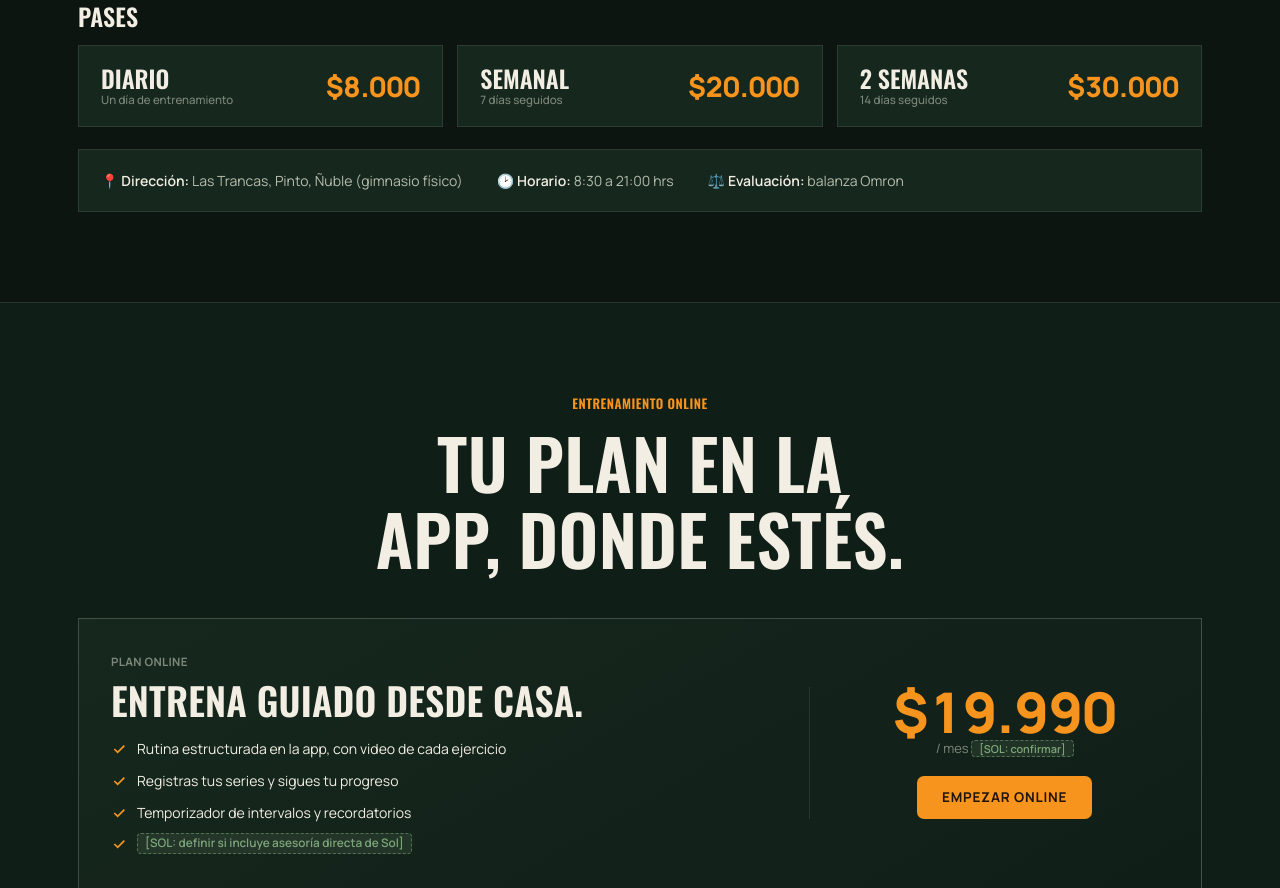
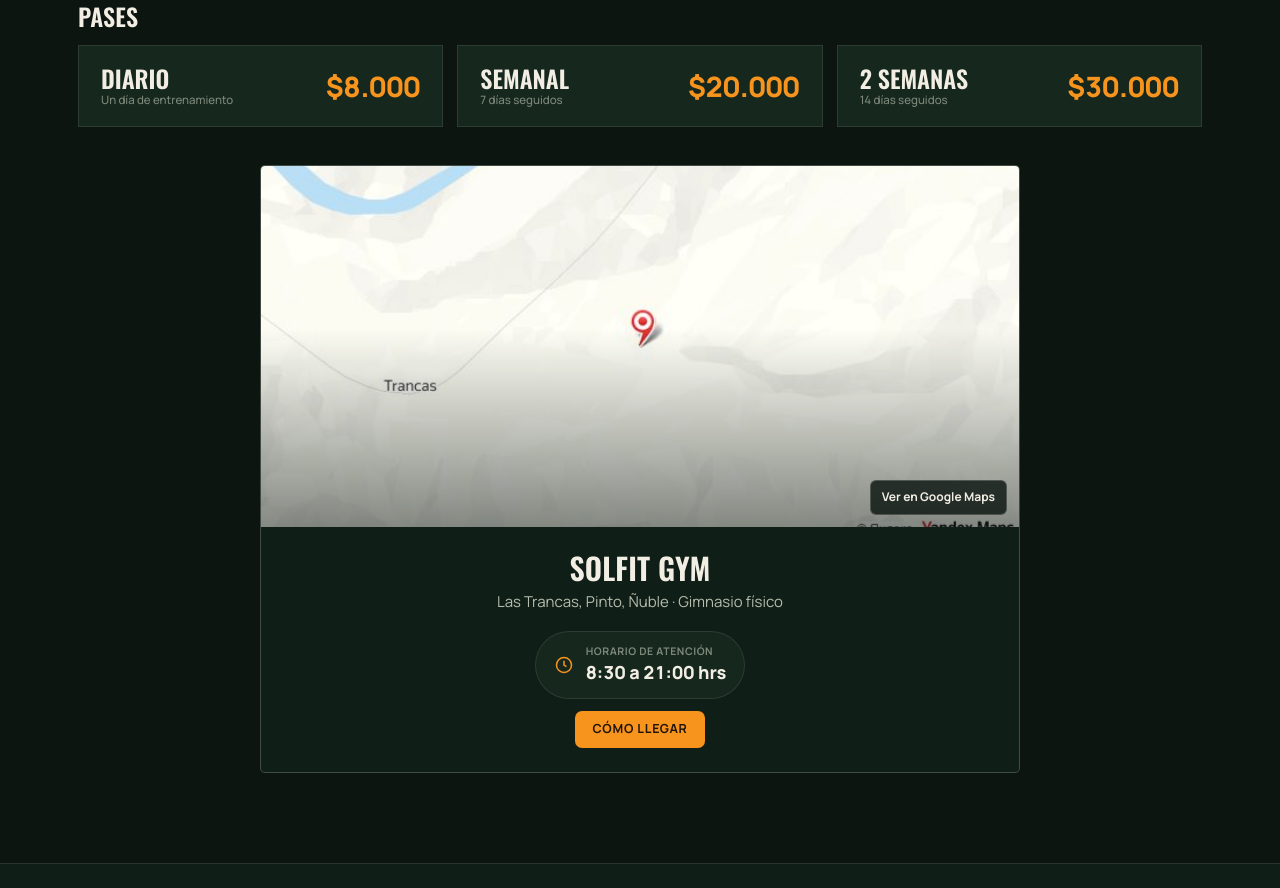
Before and after one commit to clementeignacio19-cloud/landing-solfit, a plain HTML site: page index.html in a window 1280 px wide. Shown: the part 8069-8957 px from the top of the page. Drawn offline with nearby package versions, Linux system fonts and the light colour scheme.

Commit message:
Add files via upload

```diff
--- a/index.html
+++ b/index.html
@@ -222,6 +222,19 @@
   .pase:hover{border-color:var(--sun);}
   .where{margin-top:22px;border:1px solid var(--line);background:var(--forest-2);padding:20px 22px;display:flex;flex-wrap:wrap;gap:14px 34px;align-items:center;font-size:14px;color:var(--bone-soft);}
   .where b{color:var(--bone);font-weight:600;}
+  .place{max-width:760px;margin:38px auto 0;border:1px solid var(--line-strong);background:var(--forest-1);overflow:hidden;border-radius:5px;}
+  .place-map{display:block;position:relative;aspect-ratio:2.1/1;overflow:hidden;}
+  .place-map img{width:100%;height:100%;object-fit:cover;}
+  .place-map::after{content:"";position:absolute;inset:0;background:linear-gradient(to top,rgba(12,21,16,.5),transparent 55%);pointer-events:none;}
+  .place-see{position:absolute;right:12px;bottom:12px;z-index:2;font-size:12px;font-weight:700;background:rgba(12,21,16,.82);border:1px solid var(--line-strong);color:var(--bone);padding:7px 11px;border-radius:6px;}
+  .place-map:hover .place-see{color:var(--sun);border-color:var(--sun);}
+  .place-info{padding:24px;display:flex;flex-direction:column;align-items:center;text-align:center;gap:6px;}
+  .place-info h3{font-family:var(--ff-display);font-size:30px;font-weight:600;text-transform:uppercase;margin:0;}
+  .place-addr{margin:0;font-size:15px;color:var(--bone-soft);}
+  .place-hours{display:inline-flex;align-items:center;gap:12px;margin:12px 0 6px;border:1px solid var(--line);background:var(--forest-2);padding:11px 18px;border-radius:99px;}
+  .place-hours svg{color:var(--sun);flex:0 0 auto;}
+  .place-k{display:block;font-size:10.5px;letter-spacing:.05em;text-transform:uppercase;color:var(--ash);font-weight:700;}
+  .place-hours b{font-family:var(--ff-num);font-size:18px;font-weight:800;color:var(--bone);font-variant-numeric:tabular-nums;}
 
   /* online */
   .online-card{border:1px solid var(--line-strong);background:linear-gradient(150deg,#16281D,#101E18);padding:34px 32px;display:grid;grid-template-columns:1.3fr .7fr;gap:30px;align-items:center;}
@@ -765,7 +778,7 @@
 <section id="presencial">
   <div class="wrap">
     <div class="section-head">
-      <div><span class="eyebrow">Presencial · Las Trancas</span><h2>Planes mensuales y pases.</h2></div>
+      <div><span class="eyebrow">Solfit Gym · Las Trancas</span><h2>Planes mensuales y pases.</h2></div>
       <p>Elige un plan mensual para entrenar seguido, o un pase si vienes por temporada. Todos incluyen tu cuenta en la app Solfit.</p>
     </div>
     <div class="plans">
@@ -782,10 +795,20 @@
       <div class="pase"><button onclick="openCheckout('Pase semanal','$20.000','Pase de 1 semana')"><span class="pl">Semanal<small>7 días seguidos</small></span><span class="pr num">$20.000</span></button></div>
       <div class="pase"><button onclick="openCheckout('Pase 2 semanas','$30.000','Pase de 2 semanas')"><span class="pl">2 semanas<small>14 días seguidos</small></span><span class="pr num">$30.000</span></button></div>
     </div>
-    <div class="where">
-      <span>📍 <b>Dirección:</b> Las Trancas, Pinto, Ñuble (gimnasio físico)</span>
-      <span>🕑 <b>Horario:</b> 8:30 a 21:00 hrs</span>
-      <span>⚖️ <b>Evaluación:</b> balanza Omron</span>
+    <div class="place">
+      <a class="place-map" href="https://www.google.com/maps/search/?api=1&query=Valle+Las+Trancas,+Pinto,+Chile" target="_blank" rel="noopener" aria-label="Ver Solfit Gym en Google Maps">
+        <img src="mapa.jpg" alt="Mapa de Las Trancas, Pinto, Ñuble" loading="lazy">
+        <span class="place-see">Ver en Google Maps</span>
+      </a>
+      <div class="place-info">
+        <h3>Solfit Gym</h3>
+        <p class="place-addr">Las Trancas, Pinto, Ñuble · Gimnasio físico</p>
+        <div class="place-hours">
+          <svg width="20" height="20" viewBox="0 0 24 24" fill="none" stroke="currentColor" stroke-width="1.8"><circle cx="12" cy="12" r="9"/><path d="M12 7v5l3 2"/></svg>
+          <div style="text-align:left;"><span class="place-k">Horario de atención</span><b>8:30 a 21:00 hrs</b></div>
+        </div>
+        <a class="btn btn-sun btn-sm" href="https://www.google.com/maps/search/?api=1&query=Valle+Las+Trancas,+Pinto,+Chile" target="_blank" rel="noopener">Cómo llegar</a>
+      </div>
     </div>
   </div>
 </section>
```
Also changed, not shown: mapa.jpg (added).
